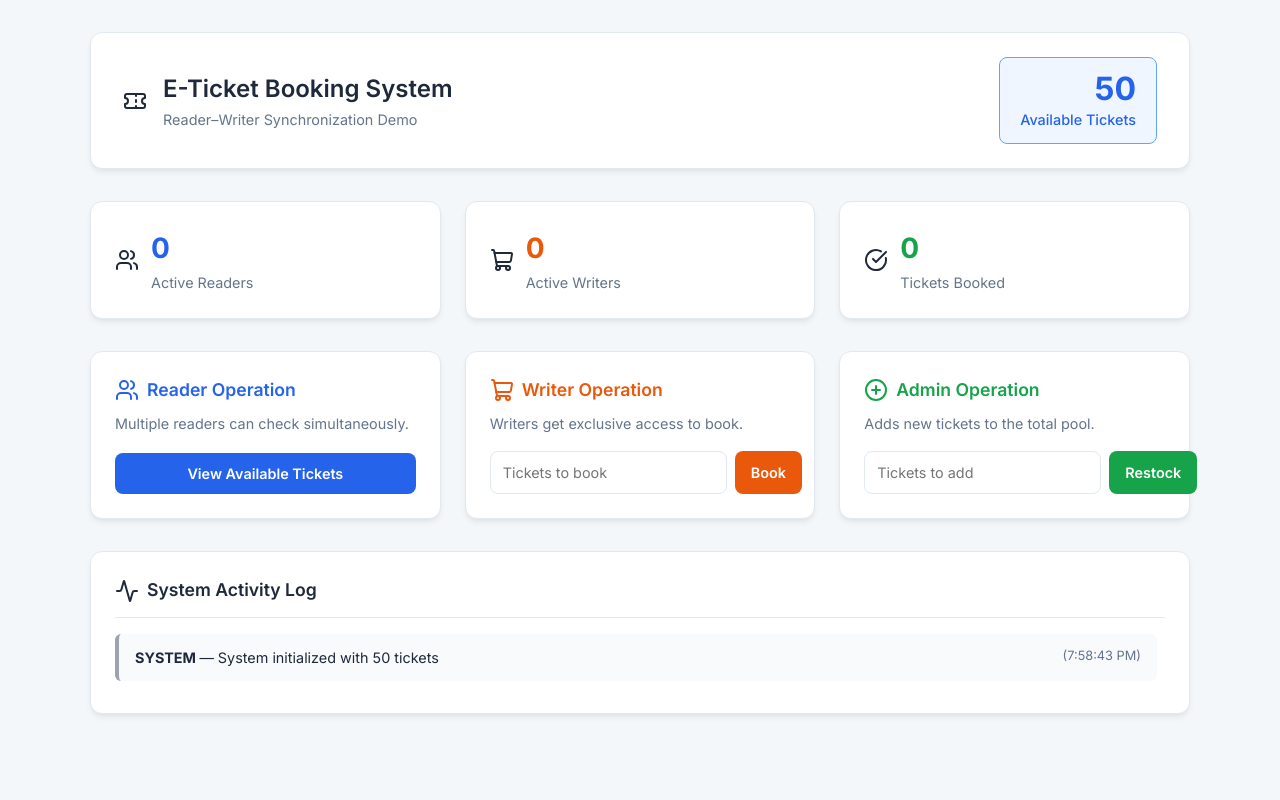
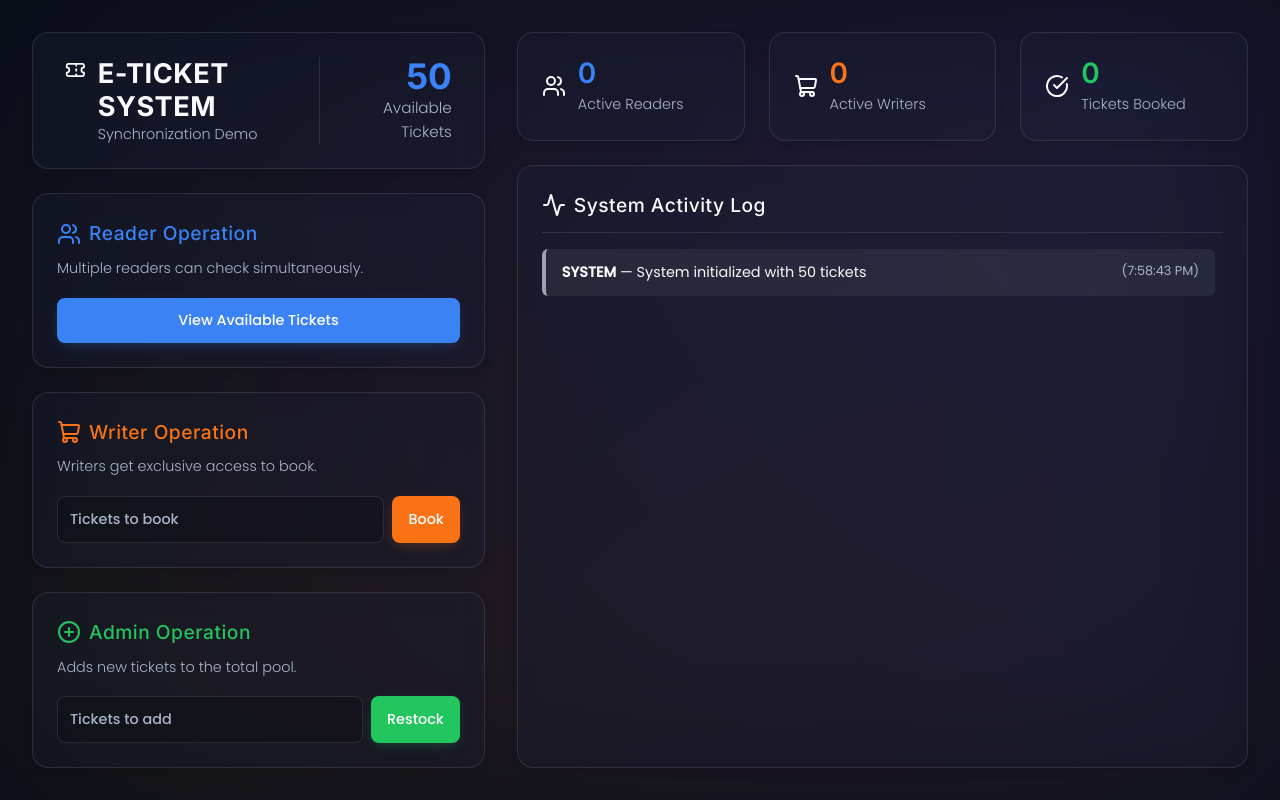
Before and after one commit to saket-0/Operating-Systems, a plain HTML site: page index.html in a window 1280 px wide. Drawn offline with nearby package versions, Linux system fonts and the light colour scheme.

Commit message:
Working Model 2

```diff
--- a/index.html
+++ b/index.html
@@ -3,20 +3,26 @@
 <head>
   <meta charset="UTF-8" />
   <meta name="viewport" content="width=device-width, initial-scale=1.0" />
-  <title>E-Ticket Booking System</title>
+  <title>E-Ticket System | Dashboard</title>
+
   <link rel="stylesheet" href="style.css" />
+
+  <link rel="stylesheet" href="theme.css" />
+
   <script src="https://unpkg.com/lucide@latest"></script>
 </head>
 <body>
 
   <div id="app">
-    <div class="container">
+
+    <div class="column left-column">
+
       <header>
         <div class="title">
           <i data-lucide="ticket"></i>
           <div>
-            <h2>E-Ticket Booking System</h2>
-            <p>Reader–Writer Synchronization Demo</p>
+            <h2>E-Ticket System</h2>
+            <p>Synchronization Demo</p>
           </div>
         </div>
         <div class="ticket-info">
@@ -24,33 +30,6 @@
           <div>Available Tickets</div>
         </div>
       </header>
-
-      <main id="mainScreen">
-        <div class="stats">
-          <div class="stat blue">
-            <i data-lucide="users"></i>
-            <div class="stat-info">
-              <div class="value" id="activeReaders">0</div>
-              <div class="label">Active Readers</div>
-            </div>
-          </div>
-
-          <div class="stat orange">
-            <i data-lucide="shopping-cart"></i>
-            <div class="stat-info">
-              <div class="value" id="activeWriters">0</div>
-              <div class="label">Active Writers</div>
-            </div>
-          </div>
-
-          <div class="stat green">
-            <i data-lucide="check-circle"></i>
-            <div class="stat-info">
-              <div class="value" id="ticketsBooked">0</div>
-              <div class="label">Tickets Booked</div>
-            </div>
-          </div>
-        </div>
 
       <div class="operations">
         <div class="operation blue">
@@ -78,16 +57,45 @@
         </div>
       </div>
 
+    </div>
+
+    <div class="column right-column">
+
+      <div class="stats">
+        <div class="stat blue">
+          <i data-lucide="users"></i>
+          <div class="stat-info">
+            <div class="value" id="activeReaders">0</div>
+            <div class="label">Active Readers</div>
+          </div>
+        </div>
+
+        <div class="stat orange">
+          <i data-lucide="shopping-cart"></i>
+          <div class="stat-info">
+            <div class="value" id="activeWriters">0</div>
+            <div class="label">Active Writers</div>
+          </div>
+        </div>
+
+        <div class="stat green">
+          <i data-lucide="check-circle"></i>
+          <div class="stat-info">
+            <div class="value" id="ticketsBooked">0</div>
+            <div class="label">Tickets Booked</div>
+          </div>
+        </div>
+      </div>
+
       <div class="logs">
         <h3><i data-lucide="activity"></i> System Activity Log</h3>
         <div id="logContainer" class="log-container">
           <p class="empty">No activity yet. Start by viewing tickets or booking!</p>
         </div>
       </div>
-      </main>
-    </div>
+
     </div>
 
-  <script src="script.js"></script>
+  </div> <script src="script.js"></script>
 </body>
 </html>
--- a/style.css
+++ b/style.css
@@ -4,31 +4,26 @@
 /* --- CSS Variables --- */
 :root {
   --font-family: 'Inter', sans-serif;
-  --bg-color: #f4f7fa;
-  --card-bg: #ffffff;
-  --text-primary: #1e293b;
-  --text-secondary: #64748b;
-  --border-color: #e2e8f0;
-  --shadow: 0 4px 6px -1px rgba(0, 0, 0, 0.07), 0 2px 4px -2px rgba(0, 0, 0, 0.04);
-  --shadow-lg: 0 10px 15px -3px rgba(0, 0, 0, 0.07), 0 4px 6px -4px rgba(0, 0, 0, 0.05);
+  --bg-color: #0b0f19; /* Deep dark blue */
+  --card-bg: rgba(28, 37, 61, 0.25); /* Semi-transparent "glass" */
+  --text-primary: #f8fafc;
+  --text-secondary: #aab5c9;
+  --border-color: rgba(255, 255, 255, 0.1);
+  --backdrop-blur: blur(12px);
 
-  --blue-light: #eff6ff;
-  --blue-mid: #60a5fa;
-  --blue-dark: #2563eb;
+  /* Color RGB values for glow effects */
+  --blue-rgb: 59, 130, 246;
+  --orange-rgb: 249, 115, 22;
+  --green-rgb: 34, 197, 94;
+  --red-rgb: 239, 68, 68;
+  --grey-rgb: 156, 163, 175;
+}
 
-  --orange-light: #fff7ed;
-  --orange-mid: #fb923c;
-  --orange-dark: #ea580c;
-
-  --green-light: #f0fdf4;
-  --green-mid: #4ade80;
-  --green-dark: #16a34a;
-
-  --red-light: #fef2f2;
-  --red-dark: #ef4444;
-
-  --grey-light: #f8fafc;
-  --grey-dark: #9ca3af;
+/* --- Keyframes for Animated Background --- */
+@keyframes gradient-animation {
+  0% { background-position: 0% 50%; }
+  50% { background-position: 100% 50%; }
+  100% { background-position: 0% 50%; }
 }
 
 /* --- Base & Reset --- */
@@ -43,189 +38,219 @@ body {
   background-color: var(--bg-color);
   color: var(--text-primary);
   line-height: 1.6;
+  overflow: hidden; /* --- PREVENTS PAGE SCROLLING --- */
 }
 
+/* --- Animated Gradient Background --- */
+body::before {
+  content: '';
+  position: fixed;
+  top: 0;
+  left: 0;
+  width: 100%;
+  height: 100%;
+  z-index: -1;
+  opacity: 0.6;
+  background: radial-gradient(circle at 10% 20%, rgba(59, 130, 246, 0.4), transparent 40%),
+              radial-gradient(circle at 80% 30%, rgba(139, 92, 246, 0.3), transparent 40%),
+              radial-gradient(circle at 60% 80%, rgba(249, 115, 22, 0.2), transparent 40%),
+              radial-gradient(circle at 20% 90%, rgba(34, 197, 94, 0.2), transparent 40%);
+  background-size: 300% 300%;
+  animation: gradient-animation 25s ease infinite;
+  filter: blur(100px);
+}
+
+/* --- NEW: Full-Screen 2-Column Layout --- */
 #app {
   display: flex;
-  justify-content: center;
-  align-items: flex-start;
-  min-height: 100vh;
-  padding: 2rem 1rem;
+  gap: 2rem;
+  width: 100vw;
+  height: 100vh;
+  padding: 2rem;
 }
 
-.container {
-  width: 100%;
-  max-width: 1100px;
+.column {
+  display: flex;
+  flex-direction: column;
+  height: 100%;
+  gap: 1.5rem;
+}
+
+.left-column {
+  flex-shrink: 0; /* Don't shrink */
+  flex-basis: 450px; /* Fixed width for control column */
+}
+
+.right-column {
+  flex-grow: 1; /* Grow to fill remaining space */
+  min-width: 0; /* Flexbox fix for overflow */
+}
+/* ------------------------------------- */
+
+
+/* --- Base Card Style (Glassmorphism) --- */
+header, .stat, .operation, .logs {
+  background-color: var(--card-bg);
+  backdrop-filter: var(--backdrop-blur);
+  -webkit-backdrop-filter: var(--backdrop-blur); /* For Safari */
+  border: 1px solid var(--border-color);
+  border-radius: 16px;
+  box-shadow: 0 4px 10px rgba(0, 0, 0, 0.1), 0 0 2px rgba(255, 255, 255, 0.05) inset;
+  transition: transform 0.3s ease, box-shadow 0.3s ease;
 }
 
 /* --- Header --- */
 header {
-  background: var(--card-bg);
-  border-radius: 12px;
-  box-shadow: var(--shadow);
   padding: 1.5rem 2rem;
-  margin-bottom: 2rem;
   display: flex;
   justify-content: space-between;
   align-items: center;
-  border: 1px solid var(--border-color);
+  flex-shrink: 0; /* Prevent header from shrinking */
 }
 
 .title {
   display: flex;
-  align-items: center;
-  gap: 1rem;
+  align-items: flex-start;
+  gap: 0.75rem;
+}
+.title i {
+  color: rgb(var(--blue-rgb));
+  width: 38px;
+  height: 38px;
+  margin-top: 2px;
+  padding: 8px;
+  background: rgba(var(--blue-rgb), 0.1);
+  border-radius: 12px;
+  box-shadow: 0 0 15px rgba(var(--blue-rgb), 0.2);
+  transition: all 0.3s ease;
 }
 
-.title i {
-  color: var(--blue-dark);
-  width: 32px;
-  height: 32px;
+.title i:hover {
+  transform: scale(1.05);
+  box-shadow: 0 0 20px rgba(var(--blue-rgb), 0.3);
+  background: rgba(var(--blue-rgb), 0.15);
 }
-
 .title h2 {
   font-size: 1.5rem;
   font-weight: 600;
-  color: var(--text-primary);
+  line-height: 1.2;
+  margin-bottom: 2px;
 }
-
 .title p {
   font-size: 0.9rem;
   color: var(--text-secondary);
+  line-height: 1.2;
 }
 
+/* --- THIS SECTION IS UPDATED --- */
 .ticket-info {
   text-align: right;
-  background-color: var(--blue-light);
-  border-radius: 8px;
-  padding: 0.75rem 1.25rem;
-  border: 1px solid var(--blue-mid);
+  background-color: transparent; /* Removed the box background */
+  border: none;
+  padding: 0;
+  /* Add a subtle separator */
+  border-left: 1px solid var(--border-color);
+  padding-left: 1.5rem;
 }
 
 .ticket-count {
-  font-size: 2rem;
+  font-size: 2.2rem; /* Made slightly larger */
   font-weight: 700;
-  color: var(--blue-dark);
-  line-height: 1.2;
+  color: rgb(var(--blue-rgb));
+  line-height: 1.1;
 }
 
 .ticket-info div:last-child {
   font-size: 0.9rem;
   font-weight: 500;
-  color: var(--blue-dark);
+  color: var(--text-secondary);
 }
+/* --- END OF UPDATED SECTION --- */
+
 
 /* --- Stats Grid --- */
 .stats {
   display: grid;
-  grid-template-columns: repeat(auto-fit, minmax(250px, 1fr));
+  grid-template-columns: repeat(3, 1fr); /* Always 3 columns */
   gap: 1.5rem;
-  margin-bottom: 2rem;
+  flex-shrink: 0; /* Prevent stats from shrinking */
 }
 
 .stat {
-  background: var(--card-bg);
-  border-radius: 12px;
   padding: 1.5rem;
-  border: 1px solid var(--border-color);
-  box-shadow: var(--shadow);
   display: flex;
   align-items: center;
   gap: 0.75rem;
-  transition: transform 0.2s ease, box-shadow 0.2s ease;
 }
-
-.stat:hover {
-  transform: translateY(-4px);
-  box-shadow: var(--shadow-lg);
-}
-
+.stat:hover { transform: translateY(-5px); }
 .stat i {
   width: 32px;
   height: 32px;
   padding: 0.5rem;
   border-radius: 8px;
-  margin-top: 0.25rem;
+  margin-top: 2px;
 }
-
 .stat .value {
   font-size: 1.75rem;
   font-weight: 700;
+  line-height: 1;
 }
-
 .stat .label {
   font-size: 0.9rem;
   color: var(--text-secondary);
+  margin-top: 2px;
 }
 
-.stat.blue i { background-color: var(--blue-light); color: var(--blue-dark); }
-.stat.orange i { background-color: var(--orange-light); color: var(--orange-dark); }
-.stat.green i { background-color: var(--green-light); color: var(--green-dark); }
+.stat.blue i { background-color: rgba(var(--blue-rgb), 0.1); color: rgb(var(--blue-rgb)); }
+.stat.orange i { background-color: rgba(var(--orange-rgb), 0.1); color: rgb(var(--orange-rgb)); }
+.stat.green i { background-color: rgba(var(--green-rgb), 0.1); color: rgb(var(--green-rgb)); }
 
-.stat.blue .value { color: var(--blue-dark); }
-.stat.orange .value { color: var(--orange-dark); }
-.stat.green .value { color: var(--green-dark); }
+.stat.blue .value { color: rgb(var(--blue-rgb)); }
+.stat.orange .value { color: rgb(var(--orange-rgb)); }
+.stat.green .value { color: rgb(var(--green-rgb)); }
 
-/* --- Operations Grid --- */
+.stat.blue:hover { box-shadow: 0 0 20px rgba(var(--blue-rgb), 0.3); }
+.stat.orange:hover { box-shadow: 0 0 20px rgba(var(--orange-rgb), 0.3); }
+.stat.green:hover { box-shadow: 0 0 20px rgba(var(--green-rgb), 0.3); }
+
+/* --- Operations --- */
 .operations {
   display: grid;
-  grid-template-columns: repeat(auto-fit, minmax(300px, 1fr));
+  grid-template-columns: 1fr; /* Single column */
   gap: 1.5rem;
-  margin-bottom: 2rem;
+  flex-grow: 1; /* Grow to fill left column */
 }
 
-.operation {
-  background: var(--card-bg);
-  border: 1px solid var(--border-color);
-  border-radius: 12px;
-  padding: 1.5rem;
-  box-shadow: var(--shadow);
-  display: flex;
-  flex-direction: column;
-}
+.operation { padding: 1.5rem; display: flex; flex-direction: column; }
+.operation:hover { transform: translateY(-5px); }
 
-.operation h3 {
-  display: flex;
-  align-items: center;
-  gap: 0.5rem;
-  font-weight: 600;
-  font-size: 1.1rem;
-  margin-bottom: 0.5rem;
-}
+.operation h3 { display: flex; align-items: center; gap: 0.5rem; font-weight: 600; font-size: 1.1rem; margin-bottom: 0.5rem; }
+.operation p { font-size: 0.9rem; color: var(--text-secondary); flex-grow: 1; margin-bottom: 1rem; }
 
-.operation p {
-  font-size: 0.9rem;
-  color: var(--text-secondary);
-  flex-grow: 1;
-  margin-bottom: 1rem;
-}
+.operation.blue h3 { color: rgb(var(--blue-rgb)); }
+.operation.orange h3 { color: rgb(var(--orange-rgb)); }
+.operation.green h3 { color: rgb(var(--green-rgb)); }
 
-.operation.blue h3 { color: var(--blue-dark); }
-.operation.orange h3 { color: var(--orange-dark); }
-.operation.green h3 { color: var(--green-dark); }
+.operation.blue:hover { box-shadow: 0 0 25px rgba(var(--blue-rgb), 0.25); }
+.operation.orange:hover { box-shadow: 0 0 25px rgba(var(--orange-rgb), 0.25); }
+.operation.green:hover { box-shadow: 0 0 25px rgba(var(--green-rgb), 0.25); }
 
 /* Input & Button Styling */
-.input-row {
-  display: flex;
-  gap: 0.5rem;
-  width: 100%;
-}
-
+.input-row { display: flex; gap: 0.5rem; width: 100%; }
 .input-row input {
   flex: 1;
   padding: 0.75rem;
   border: 1px solid var(--border-color);
+  background-color: rgba(0, 0, 0, 0.2);
   border-radius: 8px;
   font-family: var(--font-family);
   font-size: 0.9rem;
+  color: var(--text-primary);
   outline: none;
   transition: border-color 0.2s ease, box-shadow 0.2s ease;
 }
-
-.input-row input:focus {
-  border-color: var(--blue-dark);
-  box-shadow: 0 0 0 3px var(--blue-light);
-}
+.input-row input:focus { border-color: rgba(var(--blue-rgb), 0.7); box-shadow: 0 0 10px rgba(var(--blue-rgb), 0.5); }
+.input-row input::placeholder { color: var(--text-secondary); }
 
 .operation button {
   padding: 0.75rem 1rem;
@@ -236,37 +261,26 @@ header {
   font-family: var(--font-family);
   font-size: 0.9rem;
   cursor: pointer;
-  transition: background-color 0.2s ease, transform 0.2s ease;
+  transition: background-color 0.2s ease, transform 0.2s ease, box-shadow 0.2s ease;
 }
+.operation button:hover:not(:disabled) { transform: translateY(-2px); }
+.operation button:disabled { opacity: 0.5; cursor: not-allowed; }
 
-.operation button:hover {
-  transform: translateY(-2px);
+.operation.blue button { background: rgb(var(--blue-rgb)); box-shadow: 0 4px 15px -5px rgba(var(--blue-rgb), 0.4); }
+.operation.blue button:hover:not(:disabled) { background: #3b82f6; box-shadow: 0 6px 20px -5px rgba(var(--blue-rgb), 0.6); }
+.operation.orange button { background: rgb(var(--orange-rgb)); box-shadow: 0 4px 15px -5px rgba(var(--orange-rgb), 0.4); }
+.operation.orange button:hover:not(:disabled) { background: #f97316; box-shadow: 0 6px 20px -5px rgba(var(--orange-rgb), 0.6); }
+.operation.green button { background: rgb(var(--green-rgb)); box-shadow: 0 4px 15px -5px rgba(var(--green-rgb), 0.4); }
+.operation.green button:hover:not(:disabled) { background: #22c55e; box-shadow: 0 6px 20px -5px rgba(var(--green-rgb), 0.6); }
+
+/* --- NEW: Full-Height Logs --- */
+.logs {
+  padding: 1.5rem;
+  flex-grow: 1; /* CRITICAL: Makes log card fill right column */
+  display: flex;
+  flex-direction: column;
+  min-height: 0; /* Flexbox fix for overflow */
 }
-
-.operation button:disabled {
-  opacity: 0.6;
-  cursor: not-allowed;
-  transform: none;
-}
-
-.operation.blue button { background: var(--blue-dark); }
-.operation.blue button:hover:not(:disabled) { background: #1d4ed8; }
-
-.operation.orange button { background: var(--orange-dark); }
-.operation.orange button:hover:not(:disabled) { background: #c2410c; }
-
-.operation.green button { background: var(--green-dark); }
-.operation.green button:hover:not(:disabled) { background: #15803d; }
-
-/* --- Logs --- */
-.logs {
-  background: var(--card-bg);
-  border-radius: 12px;
-  padding: 1.5rem;
-  box-shadow: var(--shadow);
-  border: 1px solid var(--border-color);
-}
-
 .logs h3 {
   display: flex;
   align-items: center;
@@ -276,29 +290,22 @@ header {
   margin-bottom: 1rem;
   border-bottom: 1px solid var(--border-color);
   padding-bottom: 0.75rem;
+  flex-shrink: 0; /* Prevent header from shrinking */
 }
 
 .log-container {
-  max-height: 350px;
-  overflow-y: auto;
-  padding-right: 0.5rem; /* For scrollbar spacing */
+  flex-grow: 1; /* CRITICAL: Makes log container fill the .logs card */
+  overflow-y: auto; /* The ONLY scrolling element */
+  padding-right: 0.5rem;
+  height: 100%;
 }
+/* ------------------------------- */
 
 /* Scrollbar styling */
-.log-container::-webkit-scrollbar {
-  width: 6px;
-}
-.log-container::-webkit-scrollbar-track {
-  background: var(--grey-light);
-  border-radius: 10px;
-}
-.log-container::-webkit-scrollbar-thumb {
-  background: #d1d5db;
-  border-radius: 10px;
-}
-.log-container::-webkit-scrollbar-thumb:hover {
-  background: #9ca3af;
-}
+.log-container::-webkit-scrollbar { width: 6px; }
+.log-container::-webkit-scrollbar-track { background: rgba(0, 0, 0, 0.1); border-radius: 10px; }
+.log-container::-webkit-scrollbar-thumb { background: rgba(var(--grey-rgb), 0.4); border-radius: 10px; }
+.log-container::-webkit-scrollbar-thumb:hover { background: rgba(var(--grey-rgb), 0.6); }
 
 .log-entry {
   border-left: 4px solid;
@@ -306,51 +313,35 @@ header {
   border-radius: 6px;
   margin-bottom: 0.5rem;
   font-size: 0.9rem;
+  animation: fadeIn 0.3s ease;
+}
+@keyframes fadeIn {
+  from { opacity: 0; transform: translateY(5px); }
+  to { opacity: 1; transform: translateY(0); }
 }
 
-.log-entry span {
-  font-size: 0.8rem;
-  color: var(--text-secondary);
-  float: right;
-}
+.log-entry span { font-size: 0.8rem; color: var(--text-secondary); float: right; }
+.log-entry.reader { border-color: rgb(var(--blue-rgb)); background: rgba(var(--blue-rgb), 0.1); }
+.log-entry.writer { border-color: rgb(var(--orange-rgb)); background: rgba(var(--orange-rgb), 0.1); }
+.log-entry.success { border-color: rgb(var(--green-rgb)); background: rgba(var(--green-rgb), 0.1); }
+.log-entry.error { border-color: rgb(var(--red-rgb)); background: rgba(var(--red-rgb), 0.1); }
+.log-entry.system { border-color: rgb(var(--grey-rgb)); background: rgba(var(--grey-rgb), 0.1); }
 
-.log-entry.reader { border-color: var(--blue-mid); background: var(--blue-light); }
-.log-entry.writer { border-color: var(--orange-mid); background: var(--orange-light); }
-.log-entry.success { border-color: var(--green-mid); background: var(--green-light); }
-.log-entry.error { border-color: var(--red-dark); background: var(--red-light); }
-.log-entry.system { border-color: var(--grey-dark); background: var(--grey-light); }
-
-.empty {
-  text-align: center;
-  color: var(--text-secondary);
-  padding: 3rem 0;
-  font-size: 0.9rem;
-}
+.empty { text-align: center; color: var(--text-secondary); padding: 3rem 0; font-size: 0.9rem; }
 
 /* --- Responsive Design --- */
-@media (max-width: 768px) {
+/* This design is not very mobile-friendly, but we can make it stack */
+@media (max-width: 900px) {
+  body { overflow: auto; } /* Re-enable scrolling */
   #app {
+    flex-direction: column;
+    height: auto; /* Let content define height */
     padding: 1rem;
   }
-
-  header {
-    flex-direction: column;
-    gap: 1.5rem;
-    padding: 1.5rem;
+  .left-column {
+    flex-basis: auto; /* Reset basis */
   }
-
-  .title {
-    text-align: center;
-    flex-direction: column;
-  }
-
-  .ticket-info {
-    text-align: center;
-    width: 100%;
-  }
-
-  .stats, .operations {
-    grid-template-columns: 1fr;
-    gap: 1rem;
+  .stats {
+    grid-template-columns: 1fr; /* Stack stats */
   }
 }
--- /dev/null
+++ b/theme.css
@@ -0,0 +1,77 @@
+/* --- Artistic Font Theme --- */
+
+/* 1. Import new fonts from Google Fonts */
+@import url('https://fonts.googleapis.com/css2?family=Orbitron:wght@500;700&family=Poppins:wght@300;400;500&display=swap');
+
+/* 'Orbitron' is our "artistic" heading font.
+   'Poppins' is our clean, modern body font.
+*/
+
+:root {
+  /* 2. Define new font variables */
+  --font-family-heading: 'Inter', sans-serif;
+  --font-family-body: 'Poppins', sans-serif;
+
+  /* 3. Override the base font from style.css */
+  /* This changes all text to Poppins by default */
+  --font-family: var(--font-family-body);
+}
+
+/* 4. Apply the "artistic" font to specific elements */
+
+/* Header Title */
+header .title h2 {
+  font-family: var(--font-family-heading);
+  font-weight: 700;
+  font-size: 1.7rem; /* Tweak size for the new font */
+  letter-spacing: 0.5px;
+  text-transform: uppercase; /* Looks great with Orbitron */
+}
+
+/* Main Ticket Counter */
+.ticket-count {
+  font-family: var(--font-family-heading);
+  font-weight: 700;
+  font-size: 2.2rem;
+}
+
+/* Stat Values */
+.stat .value {
+  font-family: var(--font-family-heading);
+  font-weight: 600;
+  font-size: 1.75rem;
+  line-height: 1.2;
+}
+
+/* Card Headings */
+.operation h3,
+.logs h3 {
+  font-family: var(--font-family-heading);
+  font-weight: 500;
+  font-size: 1.2rem;
+  letter-spacing: 0.5px;
+}
+
+/* 5. Fine-tune the body font weights for clarity */
+
+body {
+    font-weight: 400; /* Default Poppins weight */
+}
+
+/* Lighter for descriptions */
+p, .label, .ticket-info div:last-child {
+    font-weight: 300;
+    font-size: 0.95rem; /* Slightly larger for readability */
+}
+
+/* Medium for UI controls */
+.operation button,
+.input-row input {
+    font-weight: 500;
+    font-size: 0.9rem;
+}
+
+/* Default weight for logs */
+.log-entry {
+    font-weight: 400;
+}
```
Lines whose indentation alone changed are shown as unchanged.
